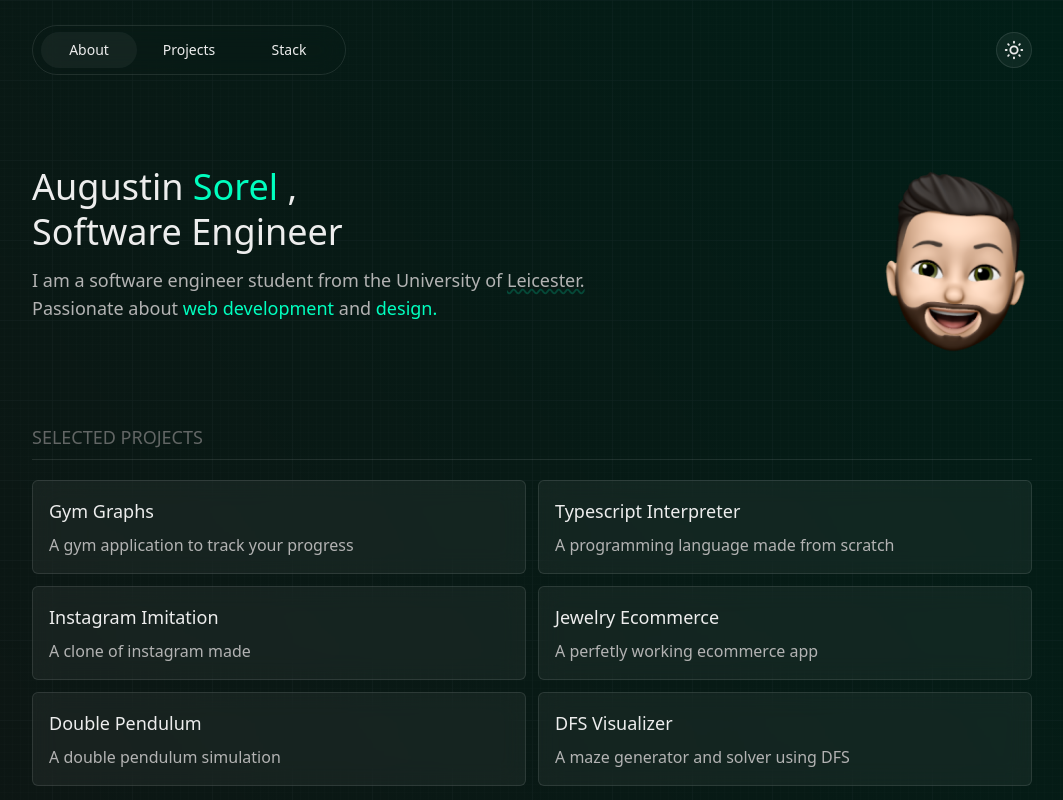
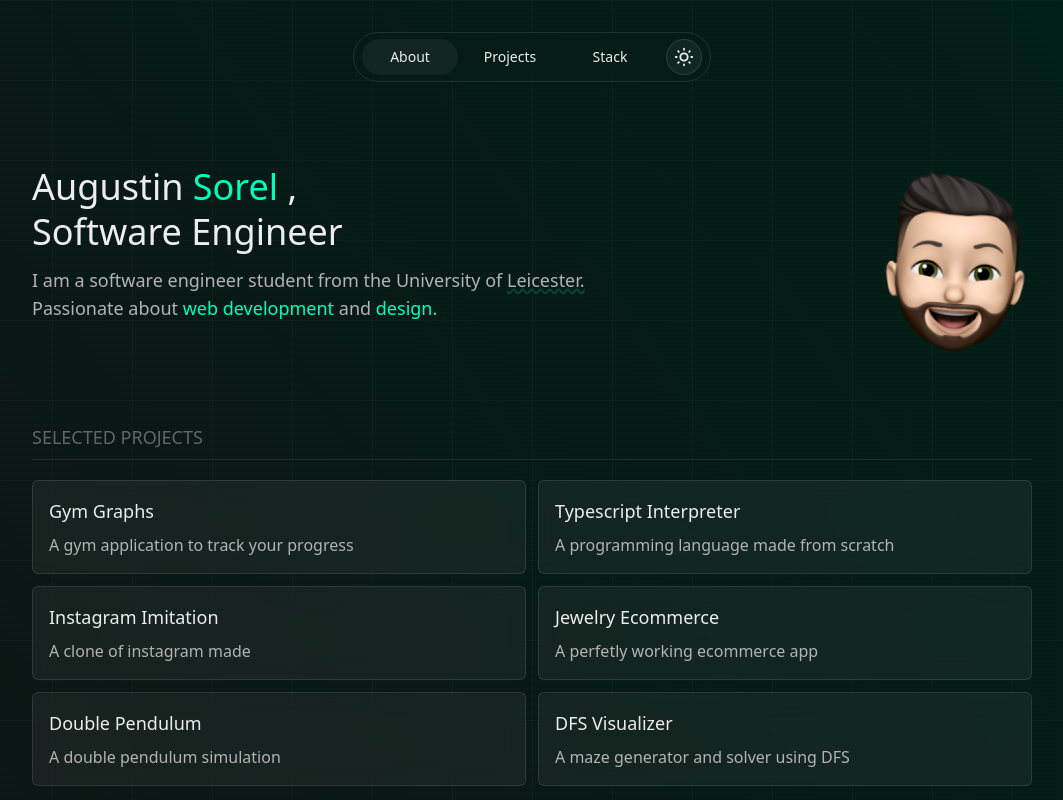
Before and after one commit to AugustinSorel/portfolio, an Astro site: page / in a window 1280 px wide. Shown: the top 800 px of the page, without its empty margins (108-1171 px from the left). Built offline with nearby package versions, Linux system fonts and the light colour scheme; Astro itself is replaced by a stand-in of ours.

Commit message:
heade redesign

```diff
--- a/src/components/header.astro
+++ b/src/components/header.astro
@@ -4,10 +4,10 @@ import Link from "./ui/link.astro";
 ---
 
 <header
-  class="flex items-center justify-between px-max-width z-20 fixed top-0 left-0 right-0 h-header"
+  class="z-20 w-max fixed top-0 left-1/2 border px-2 py-1.5 my-8 border-border rounded-full backdrop-blur-md -translate-x-1/2 flex items-center gap-2 right-0"
 >
   <nav
-    class="border capitalize text-xs md:text-sm border-border px-2 py-1.5 rounded-full flex gap-1 items-center backdrop-blur-md"
+    class="capitalize text-xs md:text-sm flex gap-1 items-center"
     id="main-nav"
   >
     <Link
--- a/src/pages/index.astro
+++ b/src/pages/index.astro
@@ -7,7 +7,6 @@ import Layout from "../layouts/Layout.astro";
 //TODO: try to add circle effect like windows
 //TODO: view cv button
 //TODO: work experience
-//TODO: fix header
 //TODO: fix bg flickering
 ---
 
```
